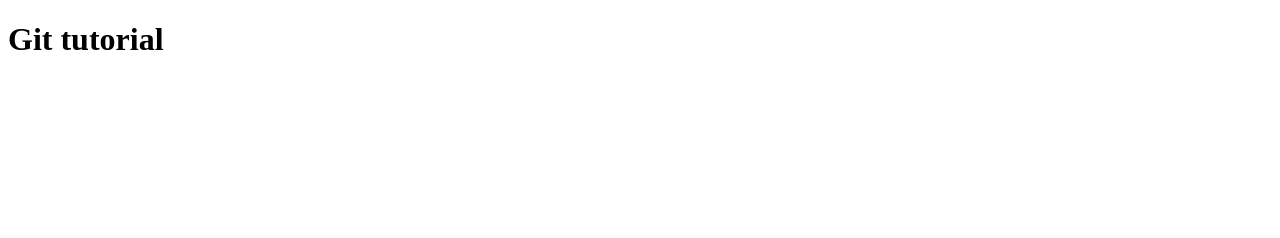
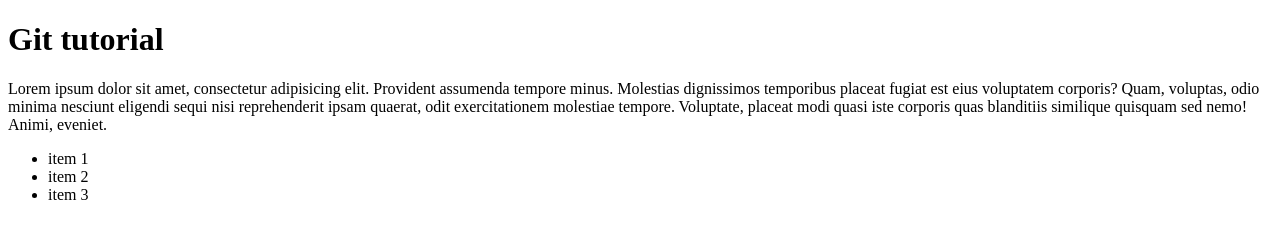
Before and after one commit to najimali/git-cheat-sheets, a plain HTML site: page index.html in a window 1280 px wide. Drawn offline with Linux system fonts and the light colour scheme.

Commit message:
Added list items

```diff
--- a/index.html
+++ b/index.html
@@ -7,5 +7,13 @@
 </head>
 <body>
     <h1>Git tutorial  </h1>
+    <p>Lorem ipsum dolor sit amet, consectetur adipisicing elit. Provident assumenda tempore minus. Molestias dignissimos temporibus placeat fugiat est eius voluptatem corporis? Quam, voluptas, odio minima nesciunt eligendi sequi nisi reprehenderit ipsam quaerat, odit exercitationem molestiae tempore. Voluptate, placeat modi quasi iste corporis quas blanditiis similique quisquam sed nemo! Animi, eveniet.
+
+    </p>
+    <ul>
+        <li>item 1</li>
+        <li>item 2</li>
+        <li>item 3</li>
+    </ul>
 </body>
 </html>
```
